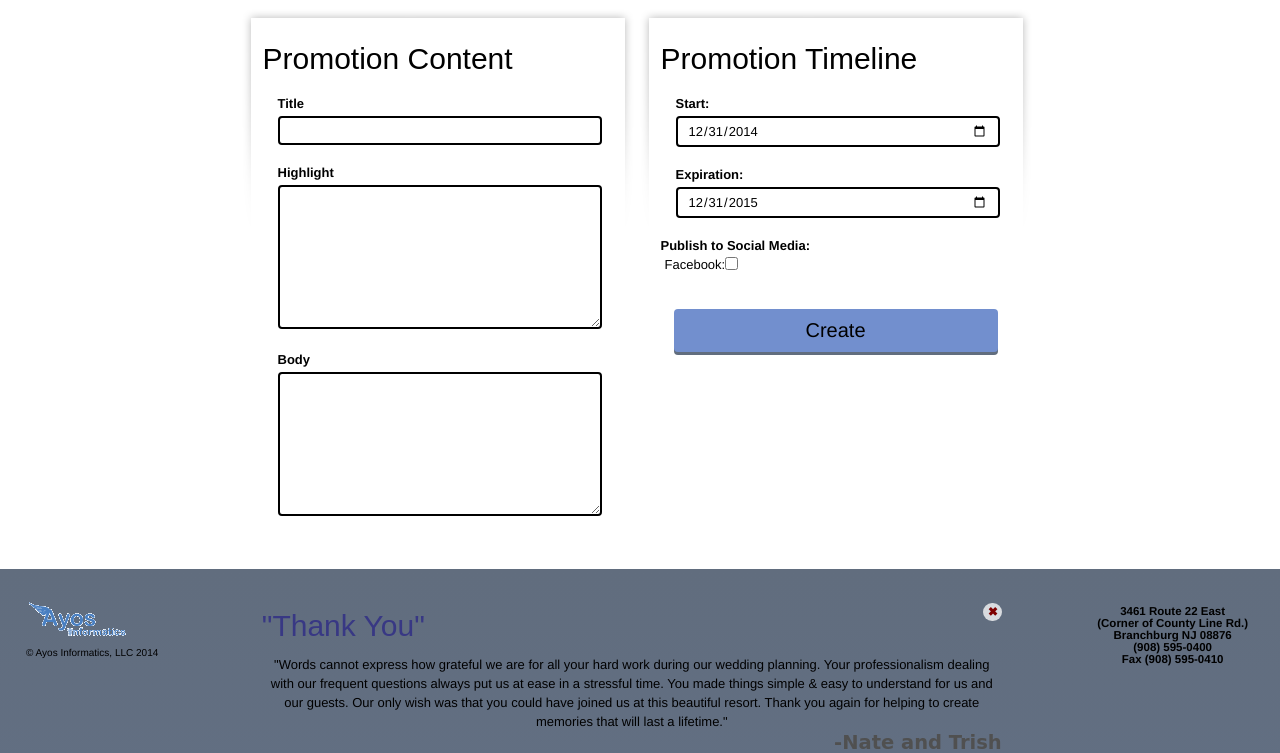
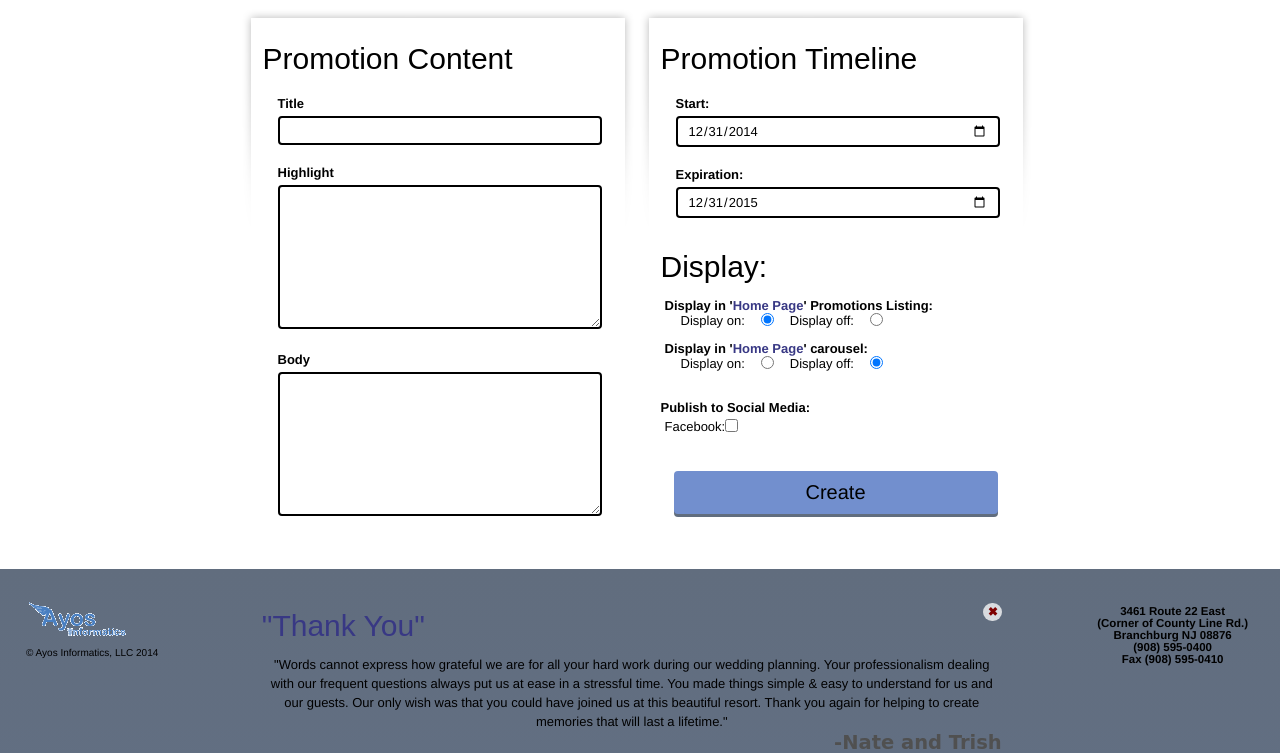
Before and after one commit to teixeir3/Clark-Travel, a Rails app: page /promotions/new in a window 1280 px wide. Shown: the part 659-1412 px from the top of the page. Run offline with Rails 7, Linux system fonts and the light colour scheme; a user stored in the database is signed in; data comes from the database, SQL or seed files in the repository; style sheets or scripts are compiled from the project's sources; parts of the project's set-up code (start-up, migrations or seed data) failed here and were passed over; some libraries are stand-ins or nearby versions.

Commit message:
Adds carousel display / display options to promotions _form.

```diff
--- a/app/models/permitted_params.rb
+++ b/app/models/permitted_params.rb
@@ -30,7 +30,7 @@ class PermittedParams < Struct.new(:params, :current_user)
   end
 
   def promotion_attributes
-    @promotion_attributes ||= [:title, :highlight, :body, :start_date, :expiration_date, :picture, :position, :display, :facebook_publish]
+    @promotion_attributes ||= [:title, :highlight, :body, :start_date, :expiration_date, :picture, :position, :display, :carousel_display, :facebook_publish]
   end
 
   def testimonial
--- a/app/models/promotion.rb
+++ b/app/models/promotion.rb
@@ -18,6 +18,7 @@
 #  position             :integer
 #  display              :boolean          default(TRUE), not null
 #  facebook_publish     :boolean          default(FALSE), not null
+#  carousel_display     :boolean          default(FALSE), not null
 #
 
 class Promotion < ActiveRecord::Base
--- a/app/views/promotions/_form.html.erb
+++ b/app/views/promotions/_form.html.erb
@@ -49,6 +49,31 @@
       <input id="expiration-date" type="date" name="promotion[expiration_date]" value="<%= promotion.expiration_date || Date.today.advance(years: 1) %>">
     </div>
 
+ 	<h1>Display:</h1>
+
+   <div class="checkbox-group">
+
+     <div class="checkbox-input" id="display">
+       <h4 for="display">Display in '<%= link_to "Home Page", root_url %>' Promotions Listing:</h4>
+
+       <label for="display_on" class="left">Display on:</label>
+       <input class="left" type="radio" name="promotion[display]" id="display_on" <%= "checked" if promotion.display %> value="<%= true %>">
+
+       <label for="display_off" class="left">Display off:</label>
+       <input class="left" type="radio" name="promotion[display]" id="display_off" <%= "checked" unless promotion.display %> value="<%= false %>">
+     </div>
+
+     <div class="checkbox-input" id="carousel_display">
+       <h4 for="carousel_display">Display in '<%= link_to "Home Page", root_url %>' carousel:</h4>
+
+       <label for="carousel_display_on" class="left">Display on:</label>
+       <input class="left" type="radio" name="promotion[carousel_display]" id="carousel_display_on" <%= "checked" if promotion.carousel_display %> value="<%= true %>">
+
+       <label for="carousel_display_off" class="left">Display off:</label>
+       <input class="left" type="radio" name="promotion[carousel_display]" id="carousel_display_off" <%= "checked" unless promotion.carousel_display %> value="<%= false %>">
+     </div>
+    </div>
+
     <div class="checkbox-group">
       <h4>Publish to Social Media:</h4>
       <div class="checkbox-input">
```
Also changed, not shown: test/fixtures/promotions.yml (+1 -0 lines), test/models/promotion_test.rb (+1 -0 lines).
